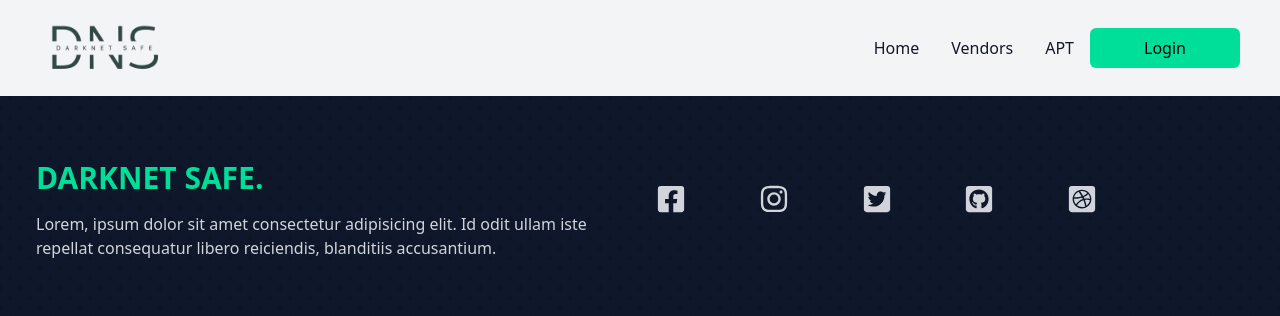
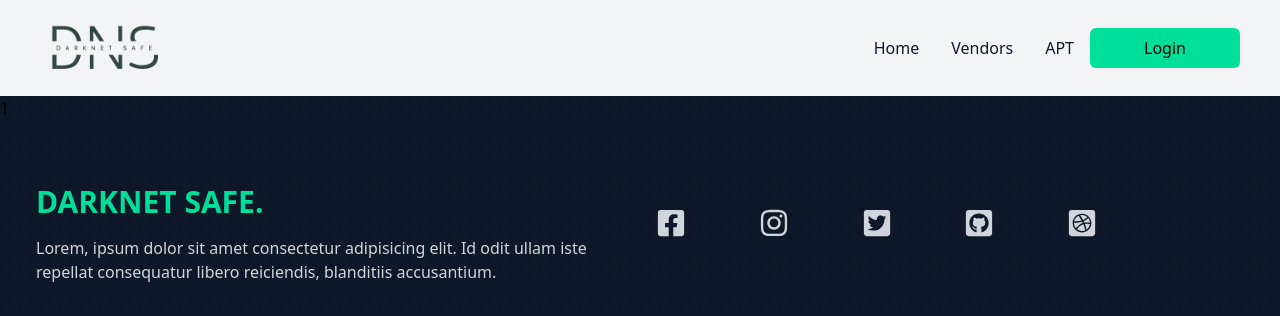
Before and after one commit to DivyaKandhasamy/vendor-web, a React (Create React App) app in the folder frontend/: page /vendor/details/1 in a window 1280 px wide. Shown: the top 316 px of the page. Built offline with nearby package versions, Linux system fonts and the light colour scheme.

Commit message:
vendordetails routing

```diff
--- a/frontend/src/App.js
+++ b/frontend/src/App.js
@@ -6,7 +6,7 @@ import Home from './pages/Home'
 import { Route, Routes } from 'react-router-dom';
 import Vendor from './pages/Vendor';
 import APT from './pages/APT';
-import VendorDetails from './components/VendorDetails';
+import VendorDetails from './pages/VendorDetails';
 
 
 function App() {
@@ -17,7 +17,7 @@ function App() {
         <Route path='/' element={<Home/>} />
         <Route path='/vendors' element={<Vendor/>} />
         <Route path='/apt' element={<APT />} />
-        <Route path="/vendorDetails" element={<VendorDetails/>} />
+        <Route path="/vendor/details/:id" element={<VendorDetails/>} />
       </Routes>
       <Footer/>
     </>
--- a/frontend/src/components/VendorDetails.jsx
+++ /dev/null
@@ -1,9 +0,0 @@
-import React from 'react'
-
-const VendorDetails = () => {
-  return (
-    <div>VendorDetails</div>
-  )
-}
-
-export default VendorDetails
--- a/frontend/src/components/VendorGrid.jsx
+++ b/frontend/src/components/VendorGrid.jsx
@@ -162,7 +162,7 @@ const VendorGrid = () => {
                   return (
                     <tr key={data.id}>
                        <td className="whitespace-nowrap py-4 pl-4 pr-3 text-sm font-medium text-gray-900 sm:pl-0">
-                        <Link to={`/vendorDetails`} className='underline'>
+                        <Link to={`/vendor/details/${data.companyId}`} className='underline'>
                           {data.vendorName}
                         </Link>
                       </td>
--- /dev/null
+++ b/frontend/src/pages/VendorDetails.jsx
@@ -0,0 +1,11 @@
+import React from 'react';
+import { useParams } from 'react-router-dom';
+
+const VendorDetails = () => {
+  const {id} = useParams()
+  return (
+    <div>{id}</div>
+  )
+}
+
+export default VendorDetails
```
